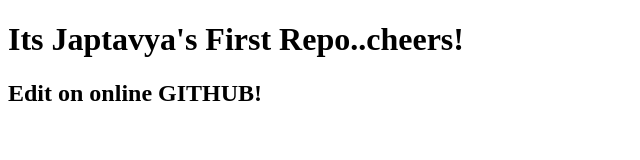
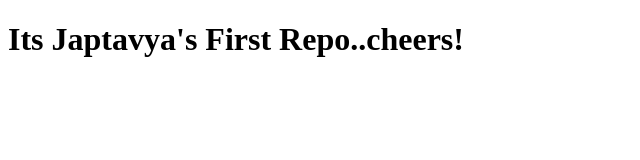
Before and after one commit to Japt2287/Japt2287, a plain HTML site: page index.html in a window 1280 px wide. Shown: the whole page, without its empty margins (0-640 px from the left). Drawn offline with Linux system fonts and the light colour scheme.

Commit message:
remove edit index.html

```diff
--- a/index.html
+++ b/index.html
@@ -10,9 +10,7 @@
     <h1>
         Its Japtavya's First Repo..cheers!
     </h1>
-    <h2>
-        Edit on online GITHUB!
-    </h2>
+
 
 </body>
 </html>
```
